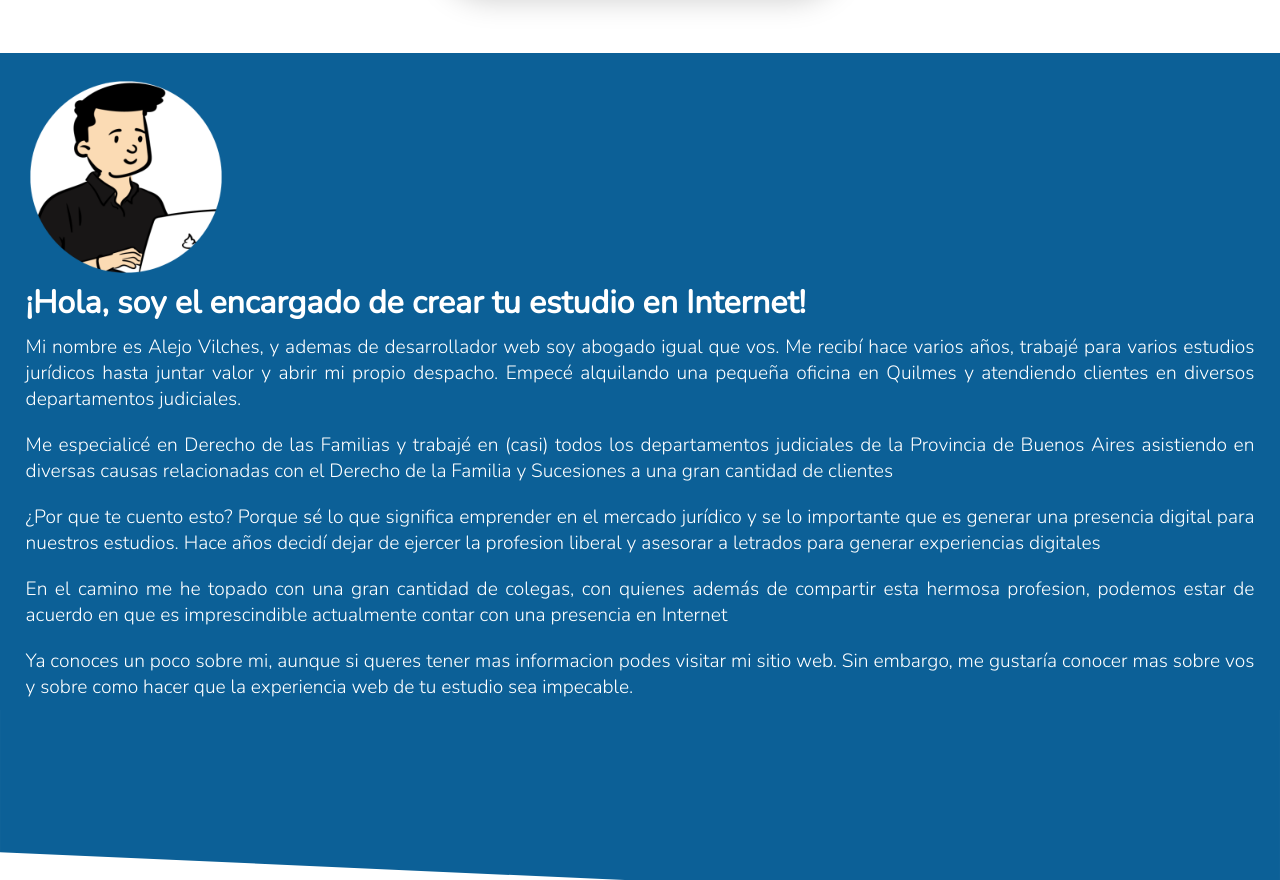
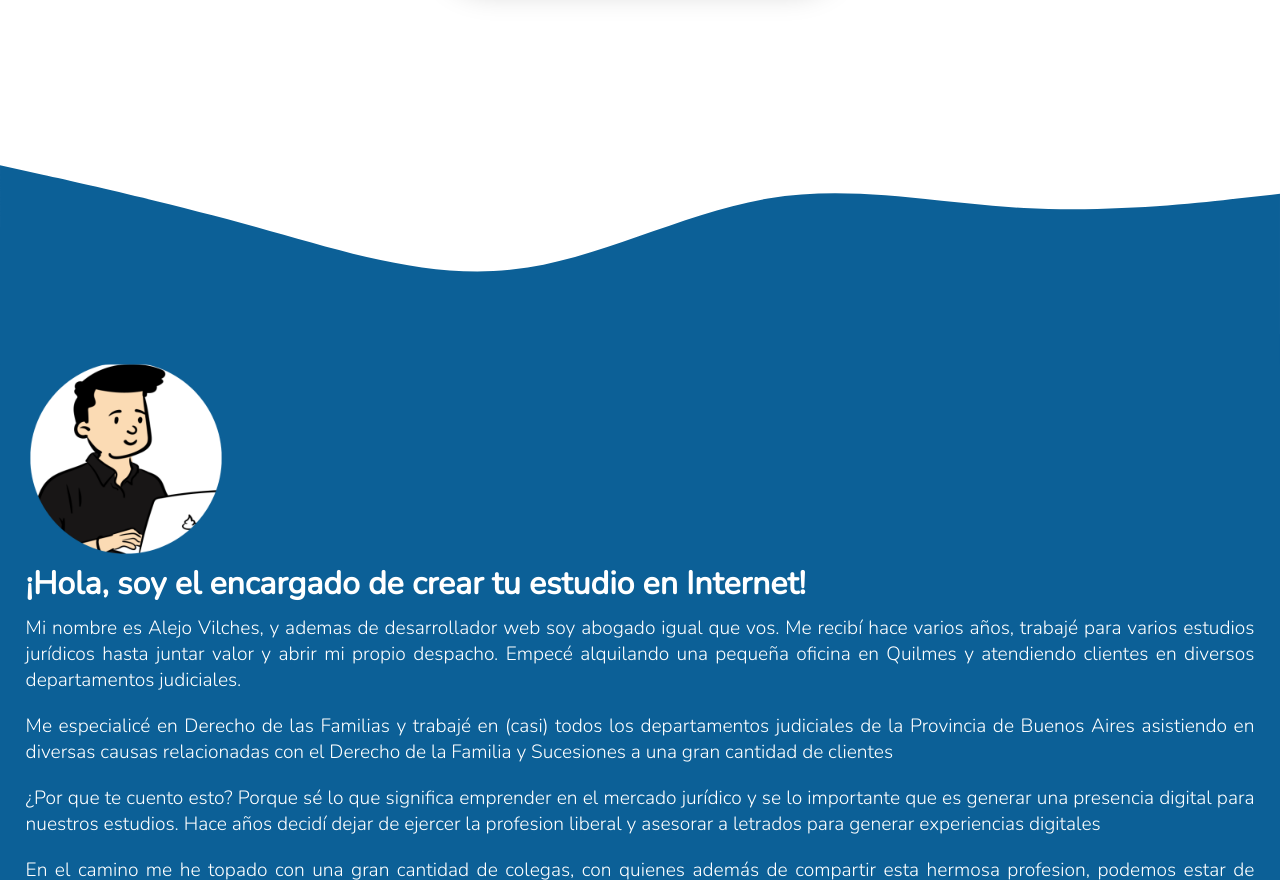
Before and after one commit to alejoevilches/tuestudioenlinea, a plain HTML site: page index.html in a window 1280 px wide. Shown: the part 1834-2714 px from the top of the page. Drawn offline with nearby package versions, Linux system fonts and the light colour scheme.

Commit message:
finishing project

```diff
--- a/index.html
+++ b/index.html
@@ -58,7 +58,7 @@
             </div>
         </ul>
 </section>
-    <section class="ours" id="ours">
+<svg class="ours_waveseparation" xmlns="http://www.w3.org/2000/svg" viewBox="0 0 1440 320"><path fill="#0c6097" fill-opacity="1" d="M0,96L48,106.7C96,117,192,139,288,165.3C384,192,480,224,576,213.3C672,203,768,149,864,133.3C960,117,1056,139,1152,144C1248,149,1344,139,1392,133.3L1440,128L1440,320L1392,320C1344,320,1248,320,1152,320C1056,320,960,320,864,320C768,320,672,320,576,320C480,320,384,320,288,320C192,320,96,320,48,320L0,320Z"></path></svg>    <section class="ours" id="ours">
         <img class="ours_avatar" src="/assets/img/avatar.png" alt="Avatar de Alejo Vilches">
         <h2>¡Hola, soy el encargado de crear tu estudio en Internet!</h2>
         <div class="ours_text">
--- a/styles.css
+++ b/styles.css
@@ -160,7 +160,7 @@ nav img{
     background-color: var(--secondary-color);
     display:flex;
     align-items: center;
-    height:61vh;
+    height:60vh;
     max-height:490px;
 }
 
@@ -286,6 +286,11 @@ button {
     padding-left:2vw;
 }
 
+.ours_waveseparation{
+    position:relative;
+    top:35px;
+}
+
 .ours h2{
     padding-left:2vw;
     color:white;
```
